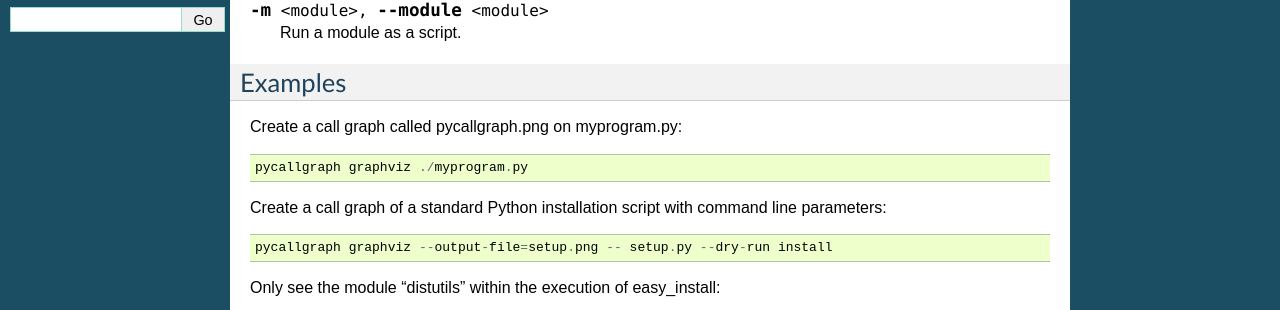
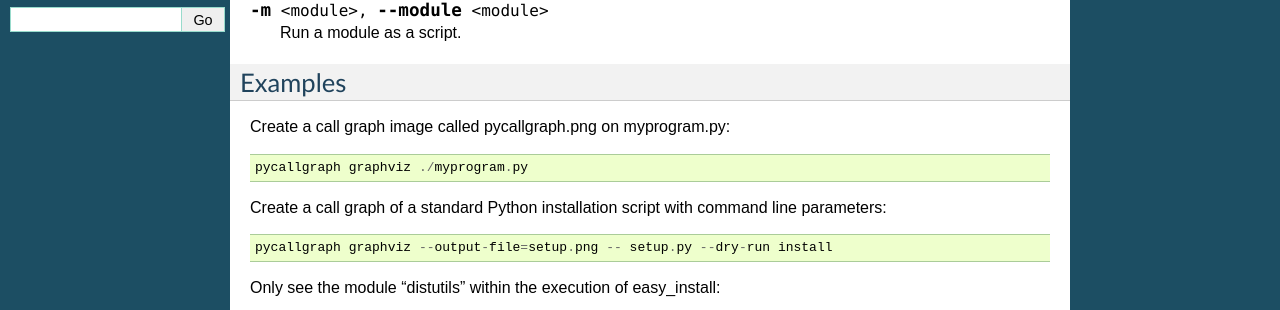
Before and after one commit to gak/pycallgraph, a Sphinx documentation site: the page built from docs/guide/command_line_usage.rst, in a window 1280 px wide. Shown: the part 357-667 px from the top of the page. Built offline with Sphinx 7.4.7, drawn with Linux system fonts in a browser that asks for light colours; pages that are not in the unit, such as notebooks, are missing from menus; the version number could not be read and is left out.

```diff
--- a/docs/guide/command_line_usage.rst
+++ b/docs/guide/command_line_usage.rst
@@ -27,7 +27,7 @@ Arguments
 Examples
 --------
 
-Create a call graph called pycallgraph.png on myprogram.py::
+Create a call graph image called pycallgraph.png on myprogram.py::
 
     pycallgraph graphviz ./myprogram.py
 
--- a/docs/index.rst
+++ b/docs/index.rst
@@ -20,7 +20,7 @@ Click on the images below to see a larger version and the source code that gener
 Features
 ========
 
-* Support for Python 2.7+, Python 3.0+
+* Support for Python 2.7+, Python 3.3+
 * Static and interactive visualisations of the call graph using various tools such as Graphviz, Gephi, Ubigraph.
 * Modules can be visually grouped together.
 * Easily extendable to create your own output formats.
```
Also changed, not shown: 1 other file.
